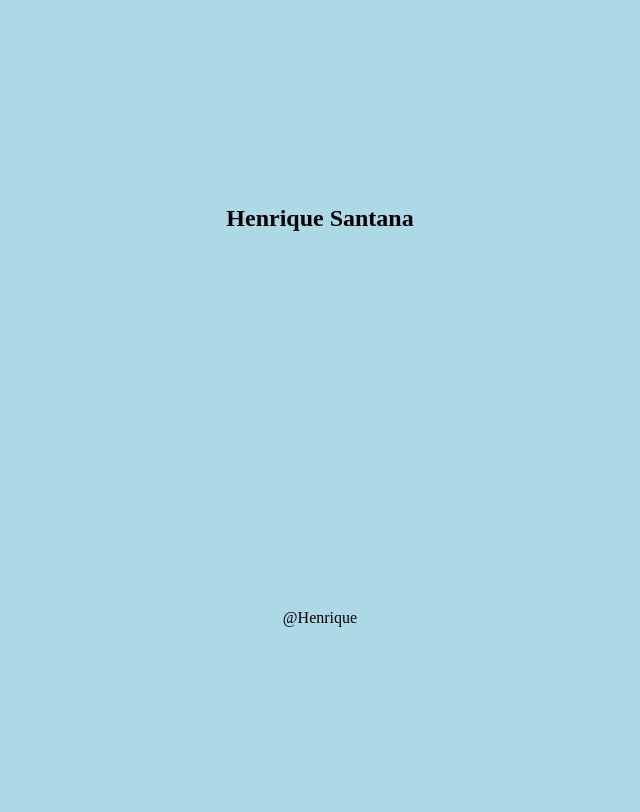
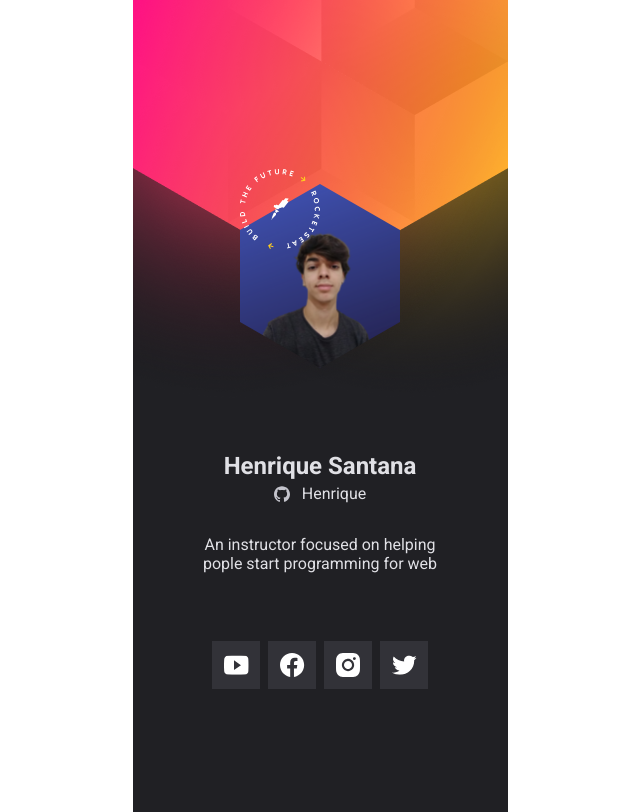
Before and after one commit to rick-santana/NLW-Heat, a plain HTML site: page index.html in a window 1280 px wide. Shown: the whole page, without its empty margins (320-960 px from the left). Drawn offline with Linux system fonts and the light colour scheme.

Commit message:
criacao pagina com html css

```diff
--- a/index.html
+++ b/index.html
@@ -3,33 +3,56 @@
 <head>
   <meta charset="UTF-8">
   <meta name="viewport" content="width=device-width, initial-scale=1.0">
-<!-- aaa -->
-  <style>
-    html,body{
-      height: 100%;
-    }
+  <link rel="stylesheet" href="./style.css">
 
-    body{
-      display: grid;
-      place-items: center;
-
-      background-color: lightblue;
-    }
-
-    h1{
-      font-size: 1.5rem;
-    }
-    a{
-      color: black;
-      text-decoration: none;
-    }
-
-  </style>
+  <!-- Google Fonts -->
+  <link rel="preconnect" href="https://fonts.googleapis.com">
+  <link rel="preconnect" href="https://fonts.gstatic.com" crossorigin>
+  <link href="https://fonts.googleapis.com/css2?family=Roboto:wght@400;500;700&display=swap" rel="stylesheet">
 
   <title>Henrique Santana - DoWhile 2021</title>
 </head>
 <body>
-  <h1>Henrique Santana</h1>
-  <a href="#">@Henrique </a>
+
+  <main>
+    <div class="container">
+
+      <div class="avatar">
+
+        <span>
+          <img src="images/build.svg" alt="Sello da Rocketseat" />
+
+        </span>
+
+        <img src="./images/foto-de-perfil.png" alt="Foto do usuario" />
+      </div>
+
+      <h1>Henrique Santana</h1>
+      <a href="#"> <img src="./images/github.svg" alt="icone github"> Henrique </a>
+      <p>An instructor focused on helping pople start programming for web</p>
+
+      <ul>
+        <li>
+          <a href="https://www.youtube.com/"> <img src="./images/youtube.svg" alt="ícone youtube" target="_blank"/></a>
+        </li>
+
+        <li>
+          <a href="https://www.facebook.com/"> <img src="./images/facebook.svg" alt="ícone facebook" target="_blank" /></a>
+        </li>
+        <li>
+
+          <a href="https://www.instagram.com/"> <img src="./images/instagram.svg" alt="ícone instagram" target="_blank" /></a>
+        </li>
+
+        <li>
+          <a href="https://www.twitter.com/"> <img src="./images/twitter.svg" alt="ícone twitter" target="_blank" /></a>
+        </li>
+      </ul>
+
+    </div>
+
+
+  </main>
+
 </body>
 </html>
--- /dev/null
+++ b/style.css
@@ -0,0 +1,83 @@
+*{
+  margin: 0;
+}
+
+html,body{
+  --black: hsl(240, 6%, 13%);
+  --grey: hsl(240, 9%, 89%);
+
+  height: 100%;
+  font-family: 'Roboto', sans-serif;
+  -webkit-font-smoothing: antialiased;
+}
+
+body{
+  display: grid;
+  place-items: center;
+}
+
+main{
+  background: url(images/background.png);
+  width: 375px;
+  height: 812px;
+}
+
+.container{
+  max-width: 250px;
+  margin-left: auto;
+  margin-right: auto;
+  text-align: center;
+  color: var(--grey);
+}
+
+.avatar{
+  /* 1 rem = 16px */
+  width: 10rem;
+  margin: 11.5rem auto 0;
+  position: relative;
+}
+
+.avatar span{
+  position: absolute;
+  top: -15px;
+  z-index: 1;
+}
+
+.avatar > img{
+  width: 10rem;
+  height: 11.5rem;
+  /* a imagem se adapta ao espaço dentro dos tamanhos indicados, cobrindo ele (cover) */
+  object-fit: cover;
+
+  /* da o formato de poligono para a imagem "polygon(x% , y%)" --> usar a ferramenta "bennettfeely.com" como auxilio*/
+  clip-path: polygon(50% 0, 100% 25%, 100% 75%, 50% 100%, 0 75%, 0 25%);
+
+}
+
+h1{
+  font-size: 1.5rem;
+  margin-top: 5rem;
+}
+a{
+  display: flex;
+  gap: 0.75rem;
+  justify-content: center;
+  align-items: center;
+  color: var(--grey);
+  text-decoration: none;
+  margin-top: 0.25rem;
+}
+
+p{
+  margin-top: 2rem;
+}
+
+ul{
+  display: flex;
+  justify-content: center;
+  /* espaço entre os elementos */
+  gap: 0.5rem;
+  padding: 0;
+  margin-top: 4rem;
+  list-style: none;
+}
```
Also changed, not shown: images/background.png (added), images/background.svg (added), images/build.svg (added), images/facebook.svg (added), images/foto-de-perfil.png (added), images/github.svg (added), images/instagram.svg (added), images/twitter.svg (added), images/youtube.svg (added).
